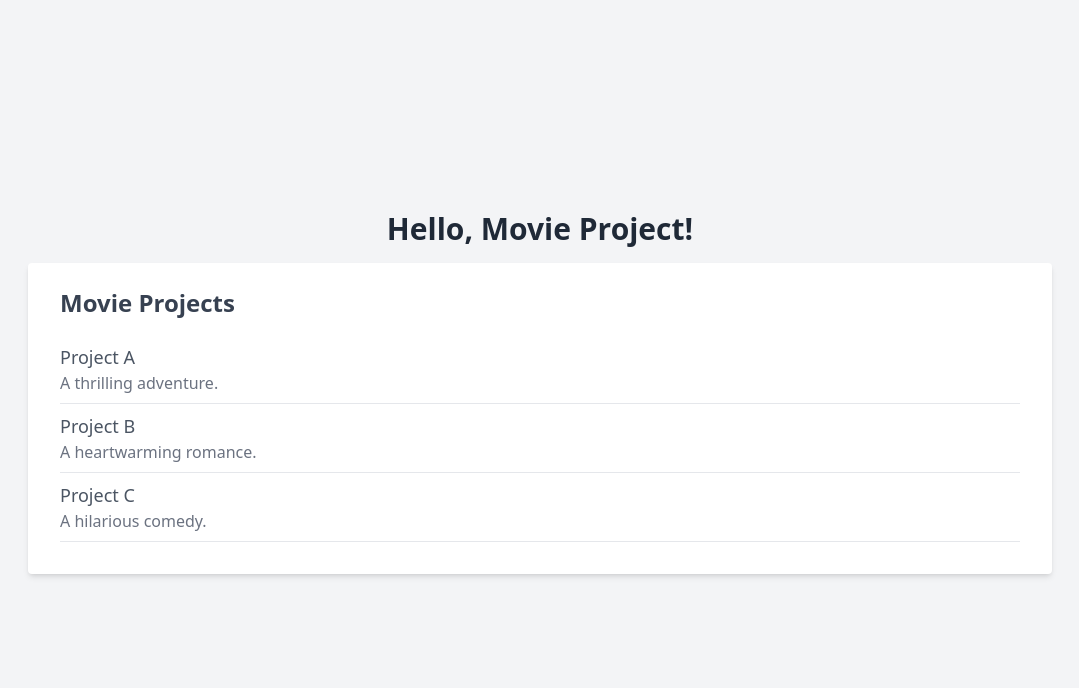
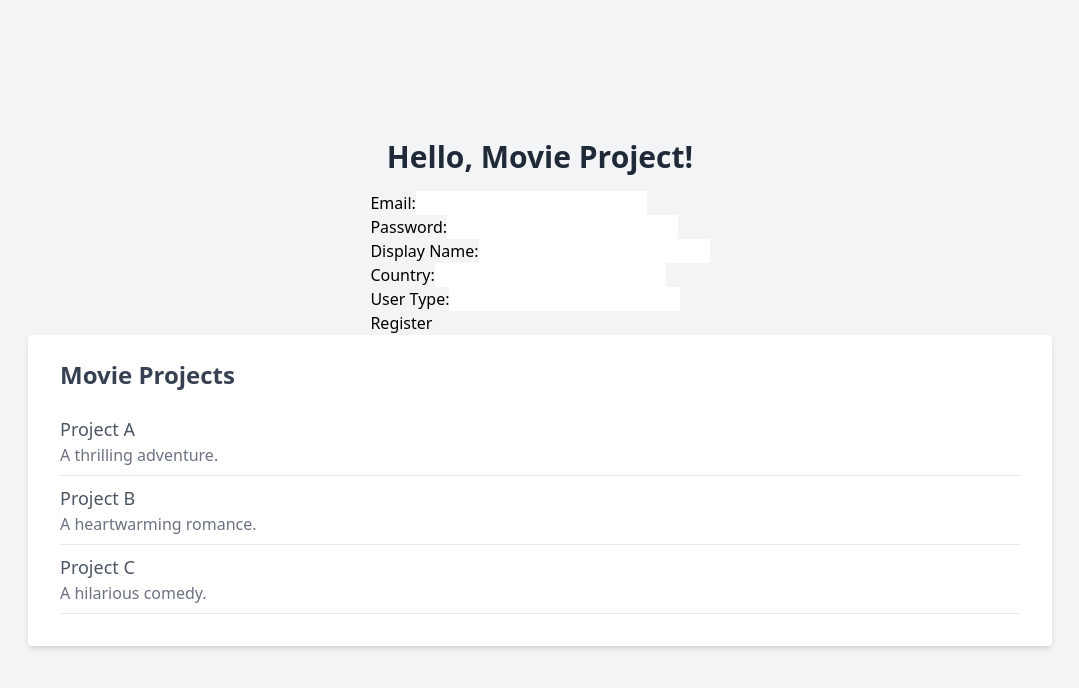
Before and after one commit to fco71/whosonset, a React app: page / in a window 1280 px wide. Shown: the top 688 px of the page, without its empty margins (100-1179 px from the left). Built offline with nearby package versions, Linux system fonts and the light colour scheme.

Commit message:
Actualiazdo 14 de mayo

```diff
--- a/src/App.tsx
+++ b/src/App.tsx
@@ -1,7 +1,7 @@
 // src/App.tsx
 import React from 'react';
 import ProjectList from './components/ProjectList';
-import './index.css';
+import RegisterForm from './components/RegisterForm'; // Import the RegisterForm component
 
 interface AppProps {
     name: string;
@@ -17,6 +17,7 @@ const App: React.FC<AppProps> = ({ name }) => {
     return (
         <div className="bg-gray-100 min-h-screen flex flex-col items-center justify-center">
             <h1 className="text-3xl font-bold text-gray-800 mb-4">Hello, {name}!</h1>
+            <RegisterForm /> {/* Include the RegisterForm component */}
             <ProjectList projects={projects} />
         </div>
     );
--- /dev/null
+++ b/src/components/RegisterForm.tsx
@@ -0,0 +1,67 @@
+// src/components/RegisterForm.tsx
+import React, { useState } from 'react';
+import { auth, db } from '../firebase';
+import { createUserWithEmailAndPassword } from 'firebase/auth';
+import { doc, setDoc } from 'firebase/firestore';
+import { User } from '../models/User';
+
+const RegisterForm: React.FC = () => {
+    const [email, setEmail] = useState('');
+    const [password, setPassword] = useState('');
+    const [displayName, setDisplayName] = useState('');
+    const [country, setCountry] = useState('');
+    const [userType, setUserType] = useState('');
+
+    const handleSubmit = async (e: React.FormEvent) => {
+        e.preventDefault();
+
+        try {
+            const userCredential = await createUserWithEmailAndPassword(auth, email, password);
+            const user = userCredential.user;
+
+            const newUser: User = {
+                uid: user.uid,
+                email: user.email,
+                displayName: displayName,
+                photoURL: null,
+                roles: ['user'],
+                country: country,
+                user_type: userType,
+            };
+
+            await setDoc(doc(db, 'users', user.uid), newUser);
+
+            console.log('User registered successfully!');
+        } catch (error: any) {
+            console.error('Error registering user:', error.message);
+        }
+    };
+
+    return (
+        <form onSubmit={handleSubmit}>
+            <div>
+                <label>Email:</label>
+                <input type="email" value={email} onChange={e => setEmail(e.target.value)} />
+            </div>
+            <div>
+                <label>Password:</label>
+                <input type="password" value={password} onChange={e => setPassword(e.target.value)} />
+            </div>
+            <div>
+                <label>Display Name:</label>
+                <input type="text" value={displayName} onChange={e => setDisplayName(e.target.value)} />
+            </div>
+            <div>
+                <label>Country:</label>
+                <input type="text" value={country} onChange={e => setCountry(e.target.value)} />
+            </div>
+            <div>
+                <label>User Type:</label>
+                <input type="text" value={userType} onChange={e => setUserType(e.target.value)} />
+            </div>
+            <button type="submit">Register</button>
+        </form>
+    );
+};
+
+export default RegisterForm;
--- /dev/null
+++ b/src/models/User.ts
@@ -0,0 +1,13 @@
+// src/models/User.ts
+export interface User {
+  uid: string;
+  email: string | null;
+  displayName: string | null;
+  photoURL: string | null;
+  roles: string[];
+  country: string;
+  phone_number?: string;
+  user_type: string;
+  bio?: string;
+  resume_ids?: string[];
+}
```
